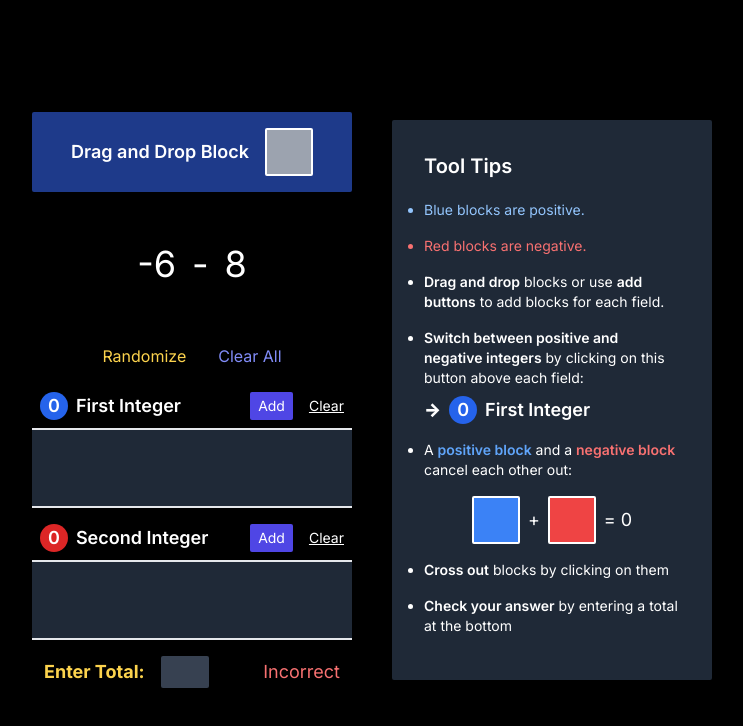
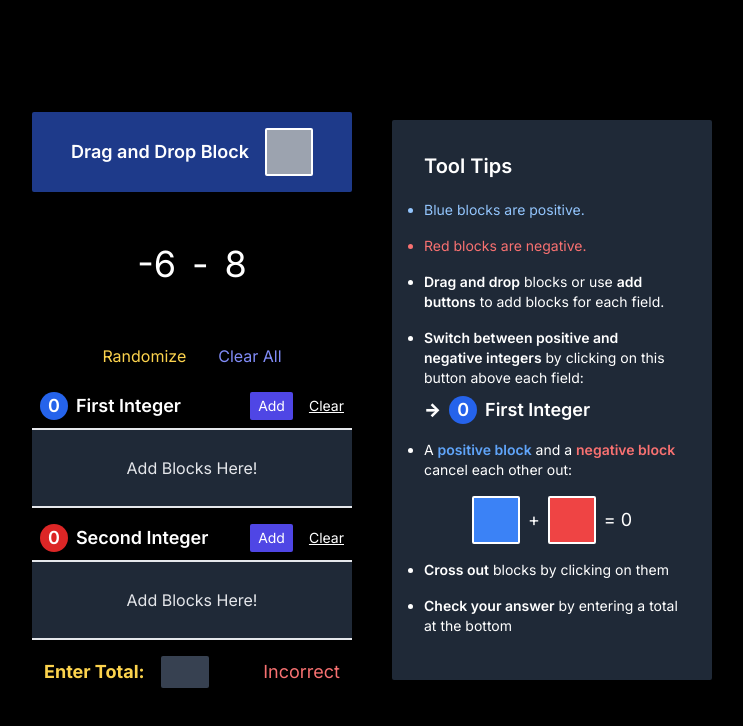
Before and after one commit to pn-code/add-sub-integers, a Next.js app: page / in a window 1280 px wide. Shown: the top 726 px of the page, without its empty margins (268-1011 px from the left). Built offline with nearby package versions, Linux system fonts and the light colour scheme.

Commit message:
Randomize equation clears total & add captions

```diff
--- a/app/page.tsx
+++ b/app/page.tsx
@@ -71,7 +71,7 @@ export default function Home() {
         randomizeOperator();
         randomizeIntegers();
         clearBlocks();
-        setTotal("")
+        setTotal("");
     };
 
     const handleKeepChangeChange = () => {
@@ -188,12 +188,18 @@ export default function Home() {
                             onDrop={(e) => handleOnDrop(e)}
                             className="w-[320px] min-h-[80px] flex-wrap px-4 flex gap-2 border-y-2 items-center border-gray-200 py-2 justify-start bg-gray-800"
                         >
-                            {firstIntegerBlocks.map((block, idx) => (
+                            {firstIntegerBlocks.length > 0 ? (
+                                firstIntegerBlocks.map((block, idx) => (
                                     <Block
                                         key={idx}
                                         positive={isFirstIntegerPositive}
                                     />
-                            ))}
+                                ))
+                            ) : (
+                                <span className="w-full text-center text-gray-200">
+                                    Add Blocks Here!
+                                </span>
+                            )}
                         </section>
                     </section>
 
@@ -243,12 +249,18 @@ export default function Home() {
                             onDrop={(e) => handleOnDrop(e)}
                             className="w-[320px] min-h-[80px] flex-wrap px-4 flex gap-2 border-y-2 items-center border-gray-200 py-2 justify-start bg-gray-800"
                         >
-                            {secondIntegerBlocks.map((block, idx) => (
+                            {secondIntegerBlocks.length > 0 ? (
+                                secondIntegerBlocks.map((block, idx) => (
                                     <Block
                                         key={idx}
                                         positive={isSecondIntegerPositive}
                                     />
-                            ))}
+                                ))
+                            ) : (
+                                <span className="w-full text-center text-gray-200">
+                                    Add Blocks Here!
+                                </span>
+                            )}
                         </section>
                     </section>
 
```
Lines whose indentation alone changed are shown as unchanged.
